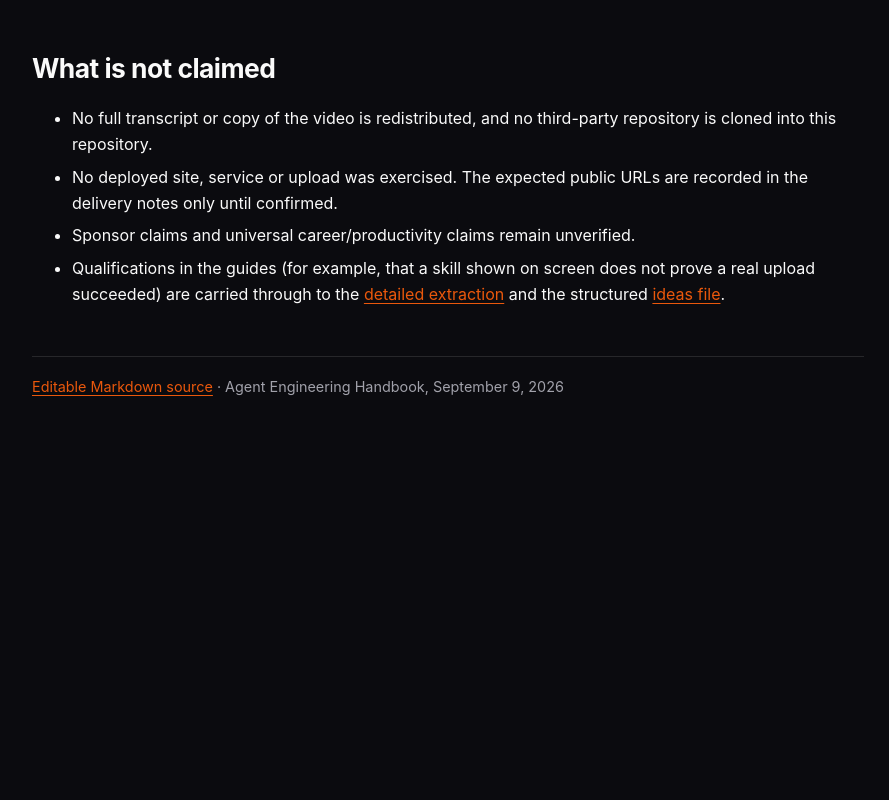
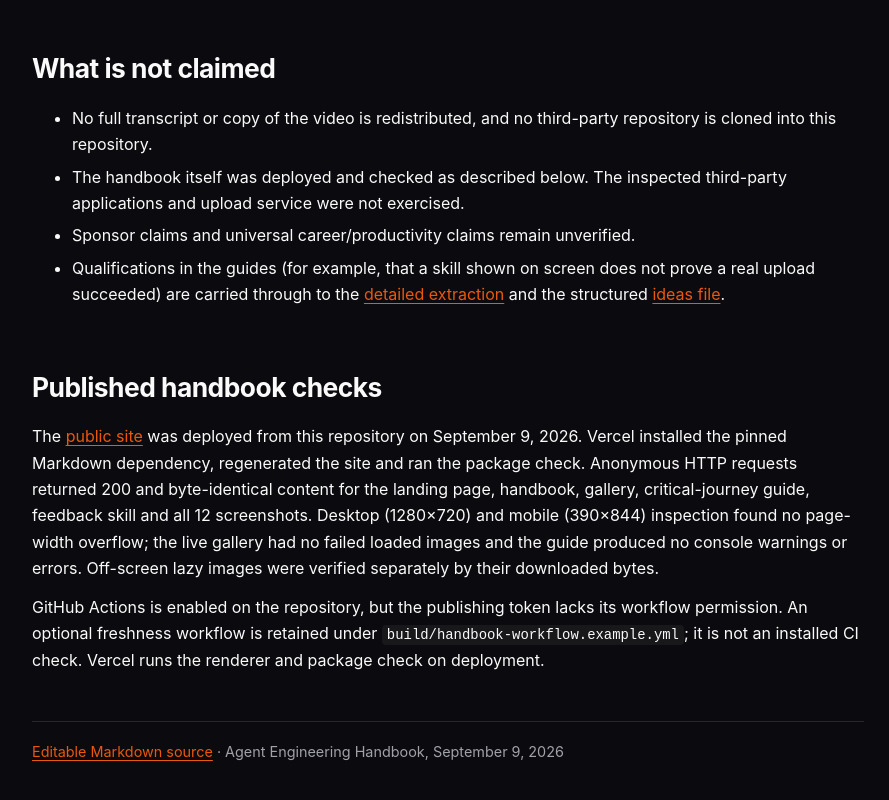
Before and after one commit to desland01/agent-engineering-handbook, a plain HTML site: page public/validation.html in a window 1280 px wide. Shown: the part 2511-3311 px from the top of the page, without its empty margins (192-1081 px from the left). Before the commit the page ends 3017 px from the top, so only its background shows below. Drawn offline with Linux system fonts and the light colour scheme.

Commit message:
Record anonymous live-site verification and build behavior

```diff
--- a/public/validation.html
+++ b/public/validation.html
@@ -207,11 +207,24 @@ applications. See <a href="CONTRIBUTING.html">CONTRIBUTING.md</a> to rerun them.
 <ul>
 <li>No full transcript or copy of the video is redistributed, and no third-party repository
   is cloned into this repository.</li>
-<li>No deployed site, service or upload was exercised. The expected public URLs are recorded
-  in the delivery notes only until confirmed.</li>
+<li>The handbook itself was deployed and checked as described below. The inspected third-party
+  applications and upload service were not exercised.</li>
 <li>Sponsor claims and universal career/productivity claims remain unverified.</li>
 <li>Qualifications in the guides (for example, that a skill shown on screen does not prove a
   real upload succeeded) are carried through to the <a href="evidence/video-research.html">detailed
   extraction</a> and the structured
   <a href="evidence/video-tips.json">ideas file</a>.</li>
-</ul><p class="source-note"><a href="validation.md">Editable Markdown source</a> · Agent Engineering Handbook, September 9, 2026</p></main></body></html>
+</ul>
+<h2 id="published-handbook-checks">Published handbook checks</h2>
+<p>The <a href="https://agent-engineering-handbook.vercel.app/">public site</a> was deployed from this
+repository on September 9, 2026. Vercel installed the pinned Markdown dependency,
+regenerated the site and ran the package check. Anonymous HTTP requests returned 200 and
+byte-identical content for the landing page, handbook, gallery, critical-journey guide,
+feedback skill and all 12 screenshots. Desktop (1280×720) and mobile (390×844) inspection
+found no page-width overflow; the live gallery had no failed loaded images and the guide
+produced no console warnings or errors. Off-screen lazy images were verified separately
+by their downloaded bytes.</p>
+<p>GitHub Actions is enabled on the repository, but the publishing token lacks its workflow
+permission. An optional freshness workflow is retained under
+<code>build/handbook-workflow.example.yml</code>; it is not an installed CI check. Vercel runs the
+renderer and package check on deployment.</p><p class="source-note"><a href="validation.md">Editable Markdown source</a> · Agent Engineering Handbook, September 9, 2026</p></main></body></html>
```
Also changed, not shown: public/validation.md (+18 -2 lines), validation.md (+18 -2 lines).
